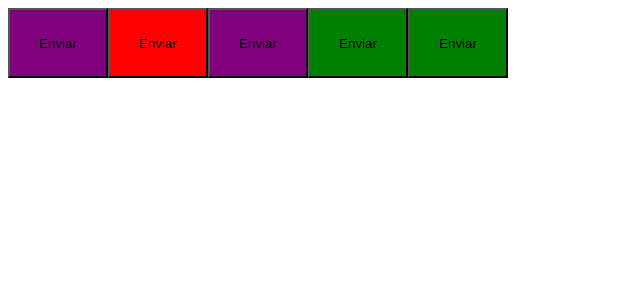
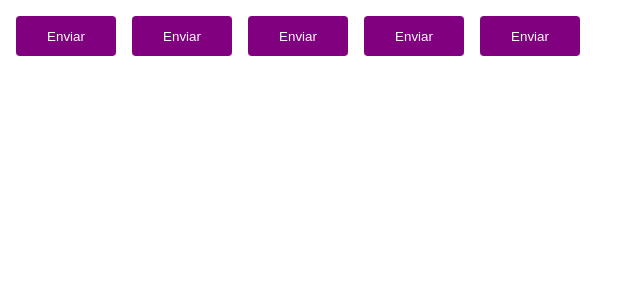
Before and after one commit to tiohs/GoBarber, a React (Vite) app in the folder Nivel 4/02_Criando_SPAS/timer/: page / in a window 1280 px wide. Shown: the top 300 px of the page, without its empty margins (0-640 px from the left). Built offline with nearby package versions, Linux system fonts and the light colour scheme.

Commit message:
Crate themes with Styled Components

```diff
--- a/Nivel 4/02_Criando_SPAS/timer/src/App.tsx
+++ b/Nivel 4/02_Criando_SPAS/timer/src/App.tsx
@@ -1,14 +1,16 @@
+import { ThemeProvider } from 'styled-components';
 import { Button } from './Components/Button';
+import { defaultTheme } from './styles/themes/default';
 
 function App() {
   return (
-    <div>
+    <ThemeProvider theme={defaultTheme}>
     <Button />
     <Button variant='danger'/>
     <Button variant='primary'/>
     <Button variant='success'/>
     <Button variant='secondary'/>
-    </div>
+    </ThemeProvider>
   )
 }
 
--- a/Nivel 4/02_Criando_SPAS/timer/src/Components/Button.styles.ts
+++ b/Nivel 4/02_Criando_SPAS/timer/src/Components/Button.styles.ts
@@ -13,6 +13,11 @@ const buttonVariants = {
 }
 export const ButtonContainer = styled.button<ButtonContainerProps>`
   width: 100px;
-  height: 70px;
-  ${props => css`background-color: ${buttonVariants[props.variant]}`}
+  height: 40px;
+  border-radius: 4px;
+  border: 0;
+  margin: 8px;
+  background-color: ${props => props.theme.primary};
+  color: ${props => props.theme.white};
+  /* ${props => css`background-color: ${buttonVariants[props.variant]}`} */
 `;
--- /dev/null
+++ b/Nivel 4/02_Criando_SPAS/timer/src/styles/themes/default.ts
@@ -0,0 +1,5 @@
+export const defaultTheme = {
+  primary: 'purple',
+  secondary: 'orange',
+  white: '#fff'
+}
```
